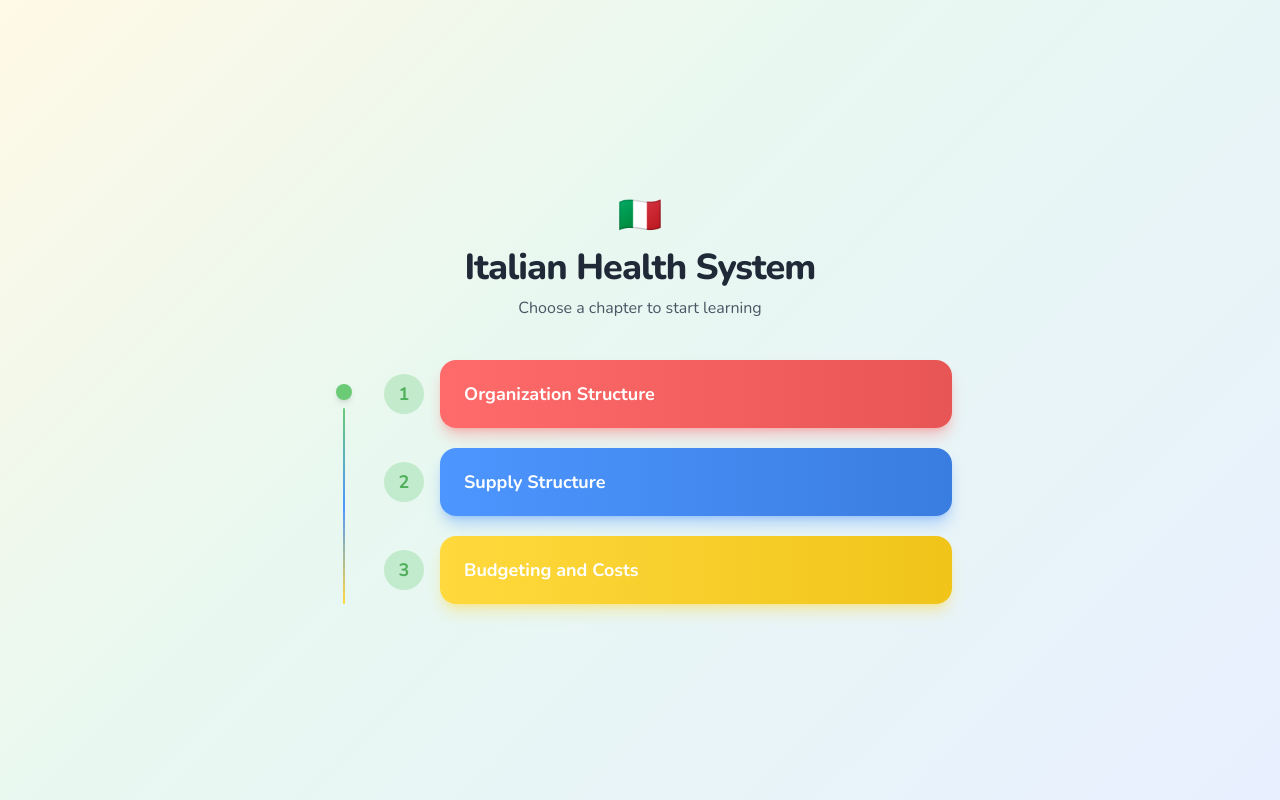
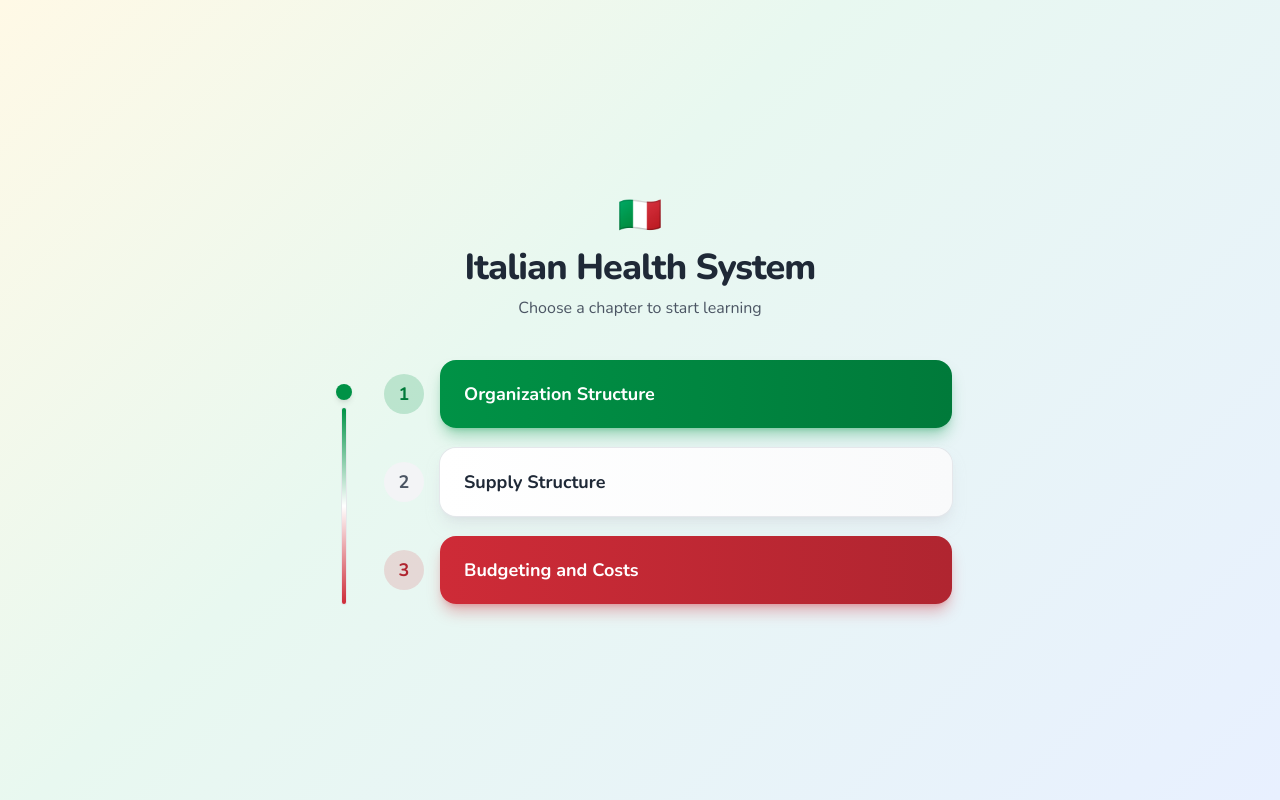
Before and after one commit to cristyyalbertyy-hub/Italian-Health-System, a Next.js app: page / in a window 1280 px wide. Built offline with nearby package versions, Linux system fonts and the light colour scheme.

Commit message:
mensagem

```diff
--- a/src/app/page.tsx
+++ b/src/app/page.tsx
@@ -21,8 +21,8 @@ export default function HomePage() {
           className="hidden w-8 shrink-0 sm:flex sm:flex-col sm:items-center sm:pt-6"
           aria-hidden
         >
-          <div className="h-4 w-4 rounded-full bg-mint shadow-md" />
-          <div className="mt-2 w-0.5 flex-1 rounded-full bg-gradient-to-b from-mint via-sky to-sunshine" />
+          <div className="h-4 w-4 rounded-full bg-italy-green shadow-md" />
+          <div className="mt-2 w-1 flex-1 rounded-full bg-gradient-to-b from-italy-green via-italy-white to-italy-red shadow-sm ring-1 ring-gray-200/80" />
         </div>
 
         <ul className="flex flex-1 flex-col gap-5">
--- a/src/components/ChapterButton.tsx
+++ b/src/components/ChapterButton.tsx
@@ -1,10 +1,24 @@
 import Link from "next/link";
-import type { ChapterId } from "@/lib/chapters";
+import type { ChapterId, ItalyFlagColor } from "@/lib/chapters";
 
-const colorMap = {
-  coral: "from-coral to-coral-dark shadow-coral/40",
-  sky: "from-sky to-sky-dark shadow-sky/40",
-  sunshine: "from-sunshine to-sunshine-dark shadow-sunshine/40 text-gray-900",
+const colorMap: Record<
+  ItalyFlagColor,
+  { button: string; badge: string }
+> = {
+  green: {
+    button:
+      "from-italy-green to-italy-green-dark text-white shadow-italy-green/35",
+    badge: "bg-italy-green/20 text-italy-green-dark",
+  },
+  white: {
+    button:
+      "from-italy-white to-gray-50 text-gray-800 shadow-gray-300/50 ring-1 ring-gray-200",
+    badge: "bg-gray-100 text-gray-600",
+  },
+  red: {
+    button: "from-italy-red to-italy-red-dark text-white shadow-italy-red/35",
+    badge: "bg-italy-red/15 text-italy-red-dark",
+  },
 };
 
 export function ChapterButton({
@@ -15,20 +29,22 @@ export function ChapterButton({
 }: {
   id: ChapterId;
   title: string;
-  color: "coral" | "sky" | "sunshine";
+  color: ItalyFlagColor;
   index: number;
 }) {
+  const styles = colorMap[color];
+
   return (
     <li className="relative flex items-center gap-4">
       <span
-        className="flex h-10 w-10 shrink-0 items-center justify-center rounded-full bg-mint/30 text-lg font-bold text-mint-dark"
+        className={`flex h-10 w-10 shrink-0 items-center justify-center rounded-full text-lg font-bold ${styles.badge}`}
         aria-hidden
       >
         {index + 1}
       </span>
       <Link
         href={`/chapter/${id}`}
-        className={`flex-1 rounded-2xl bg-gradient-to-r ${colorMap[color]} px-6 py-5 text-lg font-bold text-white shadow-lg transition hover:scale-[1.02] hover:shadow-xl active:scale-[0.98]`}
+        className={`flex-1 rounded-2xl bg-gradient-to-r ${styles.button} px-6 py-5 text-lg font-bold shadow-lg transition hover:scale-[1.02] hover:shadow-xl active:scale-[0.98]`}
       >
         {title}
       </Link>
--- a/src/lib/chapters.ts
+++ b/src/lib/chapters.ts
@@ -1,29 +1,27 @@
 export type ChapterId = "OS" | "SS" | "BC";
 export type ContentType = "video" | "podcast" | "infographic" | "questions";
+
+export type ItalyFlagColor = "green" | "white" | "red";
 
 export const CHAPTERS: {
   id: ChapterId;
   title: string;
-  color: "coral" | "sky" | "sunshine";
-  accent: string;
+  color: ItalyFlagColor;
 }[] = [
   {
     id: "OS",
     title: "Organization Structure",
-    color: "coral",
-    accent: "bg-coral hover:bg-coral-dark",
+    color: "green",
   },
   {
     id: "SS",
     title: "Supply Structure",
-    color: "sky",
-    accent: "bg-sky hover:bg-sky-dark",
+    color: "white",
   },
   {
     id: "BC",
     title: "Budgeting and Costs",
-    color: "sunshine",
-    accent: "bg-sunshine hover:bg-sunshine-dark text-gray-800",
+    color: "red",
   },
 ];
 
--- a/tailwind.config.ts
+++ b/tailwind.config.ts
@@ -5,6 +5,11 @@ const config: Config = {
   theme: {
     extend: {
       colors: {
+        italy: {
+          green: { DEFAULT: "#009246", dark: "#007A3A" },
+          white: { DEFAULT: "#FFFFFF" },
+          red: { DEFAULT: "#CE2B37", dark: "#B02530" },
+        },
         coral: { DEFAULT: "#FF6B6B", dark: "#E85555" },
         sunshine: { DEFAULT: "#FFD93D", dark: "#F0C419" },
         mint: { DEFAULT: "#6BCB77", dark: "#4FAF5A" },
```
